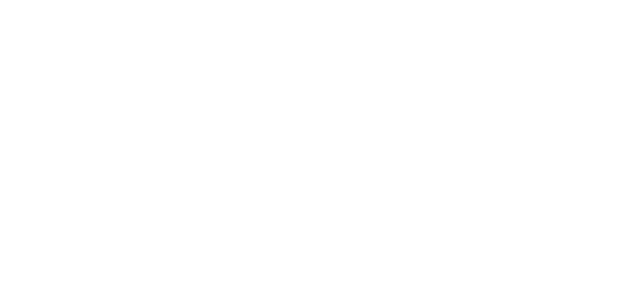
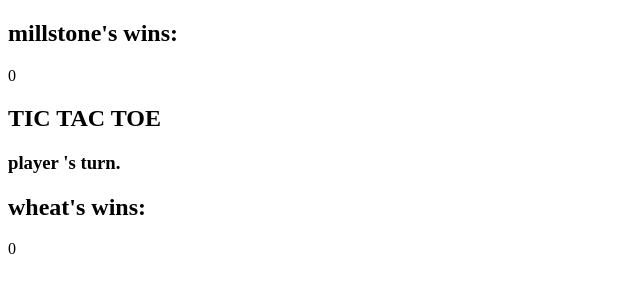
Before and after one commit to raz-joan/tic-tac-toe, a plain HTML site: page index.html in a window 1280 px wide. Shown: the whole page, without its empty margins (0-640 px from the left). Drawn offline with Linux system fonts and the light colour scheme.

Commit message:
Add details to html skeleton

```diff
--- a/index.html
+++ b/index.html
@@ -2,18 +2,19 @@
 <html lang="en" dir="ltr">
   <head>
     <meta charset="utf-8">
+    <title>TIC TAC TOE: Flour Edition!</title>
     <link rel="stylesheet" href="styles.css">
     <!-- add in font links here -->
   </head>
   <body>
     <aside>
-      <h2></h2>
-      <p><p>
+      <h2>millstone's wins:</h2>
+      <p>0<p>
     </aside>
     <section>
-      <h1></h1>
-      <h3></h3>
-      <h2></h2>
+      <h1>TIC TAC TOE</h1>
+      <h3><span>player  </span><!-- current player token --><span>  's turn.</span></h3>
+      <h2><!-- winner status --></h2>
       <section>
         <div class="">
           <!-- image is dynamically added upon click -->
@@ -45,8 +46,8 @@
       </section>
     </section>
     <aside>
-      <h2></h2>
-      <p><p>
+      <h2>wheat's wins:</h2>
+      <p>0<p>
     </aside>
     <script type="text/javascript" src="player.js"></script>
     <script type="text/javascript" src="game.js"></script>
```
